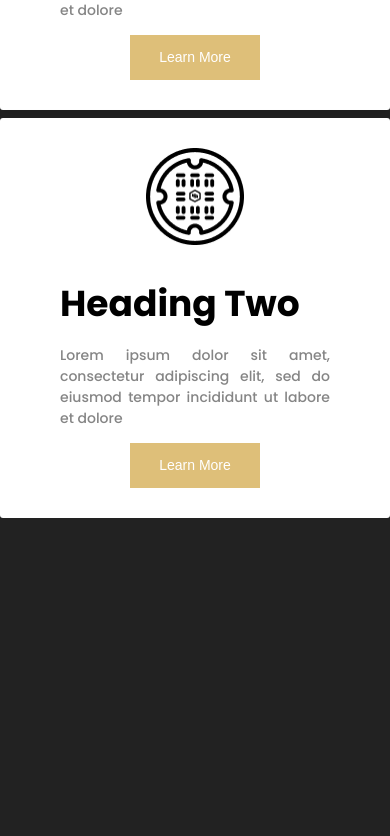
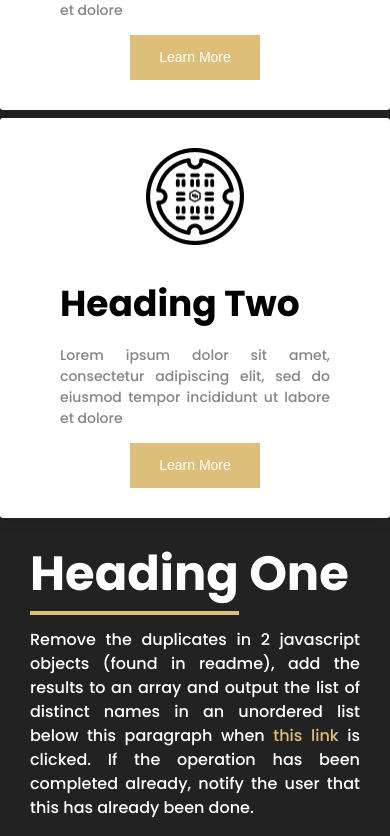
Before and after one commit to OneFrankDesign/midwestern-interactive-frontend-challenge, a Next.js app: page / in a window 390 px wide. Shown: the part 852-1688 px from the top of the page. Before the commit the page ends 1370 px from the top, so only its background shows below. Built offline with nearby package versions, Linux system fonts and the light colour scheme.

Commit message:
created the footer text that included header one, as well as the styles, also created the logic function to map through the names and notify the user that the action has already been completed

```diff
--- /dev/null
+++ b/components/FooterText/FooterText.component.jsx
@@ -0,0 +1,13 @@
+import React from "react";
+import styles from "./FooterText.module.css";
+import BuildUnorderedNameList from "./FooterTextList.js";
+
+const FooterText = () => {
+  return (
+    <div>
+      <BuildUnorderedNameList />
+    </div>
+  );
+};
+
+export default FooterText;
--- /dev/null
+++ b/components/FooterText/FooterText.module.css
@@ -0,0 +1,55 @@
+.footer {
+  width: 100%;
+  height: auto;
+}
+.heading {
+  font-style: normal;
+  font-weight: bold;
+  font-size: 48px;
+  line-height: 72px;
+  color: #ffffff;
+  margin-bottom: 30px;
+}
+
+.heading > span {
+  border-bottom: 4px solid #debf79;
+  padding: 4px 0;
+}
+
+.paragraph {
+  font-style: normal;
+  font-weight: 500;
+  font-size: 16px;
+  line-height: 30px;
+  /* or 187% */
+
+  color: #ffffff;
+}
+
+.link {
+  color: #debf79;
+}
+
+.list {
+  color: #ffffff;
+  box-shadow: 0px 3px 15px rgba(0, 0, 0, 0.08);
+  border-radius: 3px;
+}
+
+@media screen and (max-width: 768px) {
+  .footer {
+    max-width: 400px;
+    margin: 0 auto;
+    padding: 0 30px;
+  }
+  .heading {
+    font-size: 48px;
+    line-height: 48px;
+  }
+
+  .paragraph {
+    font-size: 16px;
+    line-height: 24px;
+    text-align: justify;
+  }
+}
--- /dev/null
+++ b/components/FooterText/FooterTextList.js
@@ -0,0 +1,64 @@
+import { React, useState, useEffect } from "react";
+import styles from "./FooterText.module.css";
+const BuildUnorderedNameList = () => {
+  const [listContent, setListContent] = useState([]);
+  const [isClicked, setIsClicked] = useState(false);
+  let object1 = {
+    1: "Matt Johnson",
+    2: "Bart Paden",
+    3: "Ryan Doss",
+    4: "Jared Malcom",
+  };
+  let object2 = {
+    1: "Matt Johnson",
+    2: "Bart Paden",
+    3: "Jordan Heigle",
+    4: "Tyler Viles",
+  };
+  let array1 = Object.values(object1);
+  let array2 = Object.values(object2);
+
+  let nameArray = [array1, array2];
+
+  let allNames = nameArray.flat();
+  let uniqueNames = [...new Set(allNames)];
+  const [namesList, setNamesList] = useState([]);
+
+  const handleClick = () => {
+    setNamesList(uniqueNames);
+    setIsClicked(true);
+
+    if (isClicked) {
+      alert("This has already been done!");
+      removeEventListener("click", handleClick);
+    }
+  };
+
+  useEffect(() => {
+    setListContent(namesList);
+  }, [namesList]);
+
+  return (
+    <div className={styles.footer}>
+      <h1 className={styles.heading}>
+        <span>Heading</span> One
+      </h1>
+      <p className={styles.paragraph}>
+        Remove the duplicates in 2 javascript objects (found in readme), add the
+        results to an array and output the list of distinct names in an
+        unordered list below this paragraph when{" "}
+        <a href="#list" className={styles.link} onClick={handleClick}>
+          this link
+        </a>{" "}
+        is clicked. If the operation has been completed already, notify the user
+        that this has already been done.
+      </p>
+      <ul id="list" className={styles.list}>
+        {listContent.map((name, index) => {
+          return <li key={index}>{name}</li>;
+        })}
+      </ul>
+    </div>
+  );
+};
+export default BuildUnorderedNameList;
--- a/pages/index.js
+++ b/pages/index.js
@@ -2,6 +2,7 @@ import Head from "next/head";
 import styles from "../styles/Home.module.css";
 import Header from "../components/Header/Header.component";
 import BoxContainer from "../components/BoxContainer/BoxContainer.component";
+import FooterText from "../components/FooterText/FooterText.component";
 
 export default function Home() {
   return (
@@ -16,6 +17,7 @@ export default function Home() {
       </Head>
       <Header />
       <BoxContainer />
+      <FooterText />
     </div>
   );
 }
```
Also changed, not shown: pages/contact.js (added).
